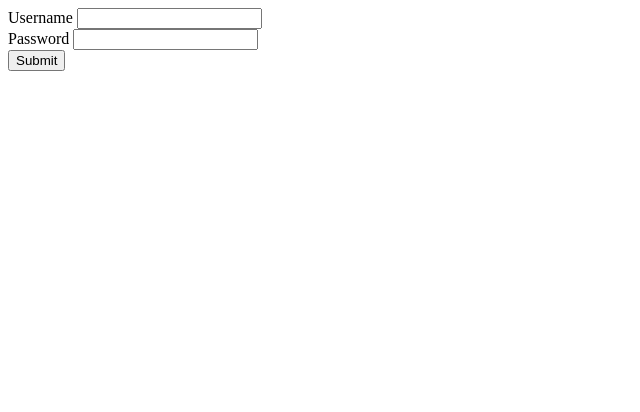
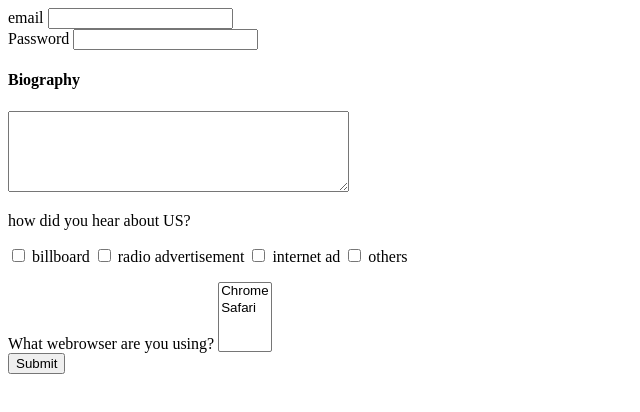
Before and after one commit to JohannaGomez/codeup-web-exercises, a plain HTML site: page forms.html in a window 1280 px wide. Shown: the whole page, without its empty margins (0-640 px from the left). Drawn offline with Linux system fonts and the light colour scheme.

```diff
--- a/forms.html
+++ b/forms.html
@@ -2,19 +2,50 @@
 <html lang="en">
     <head>
         <meta charset="UTF-8">
-        <title>Welcome to Veridian Dynamics!</title>
+        <title>Register with us</title>
     </head>
     <body>
-        <form method="POST" action="https://requestb.in/1ft3d931">
+        <form method="GET" action="https://requestb.in/1ft3d931">
 
-            <label for="username">Username</label>
-            <input id="username" name="username" type="text">
+            <label for="email">email</label>
+            <input id="email" name="email" type="text">
             <br>
 
             <label for="password">Password</label>
             <input id="password" name="password" type="password">
             <br>
 
+            <label for="bio"><h4>Biography</h4></label>
+            <textarea id="bio" name="bio" rows="5" cols="40"></textarea>
+            <br>
+
+            <p>how did you hear about US?</p>
+                <label>
+                    <input type="checkbox" name="q1" value="billboard">
+                    billboard
+                </label>
+                <label>
+                    <input type="checkbox" name="q1" value="radio advertisement">
+                    radio advertisement
+                </label>
+                <label>
+                    <input type="checkbox" name="q1" value="internet ad">
+                    internet ad
+                </label>
+                <label>
+                    <input type="checkbox" name="q1" value="others">
+                    others
+                </label>
+            </p>
+
+            <label for="webrowser">What webrowser are you using?</label>
+            <select id="webrowser" name="webrowser[]" multiple>
+                <option value="Chrome">Chrome</option>
+                <option value="Safari">Safari</option>
+            </select>
+
+            <br>
+
             <input type="submit">
         </form>
     </body>
```
